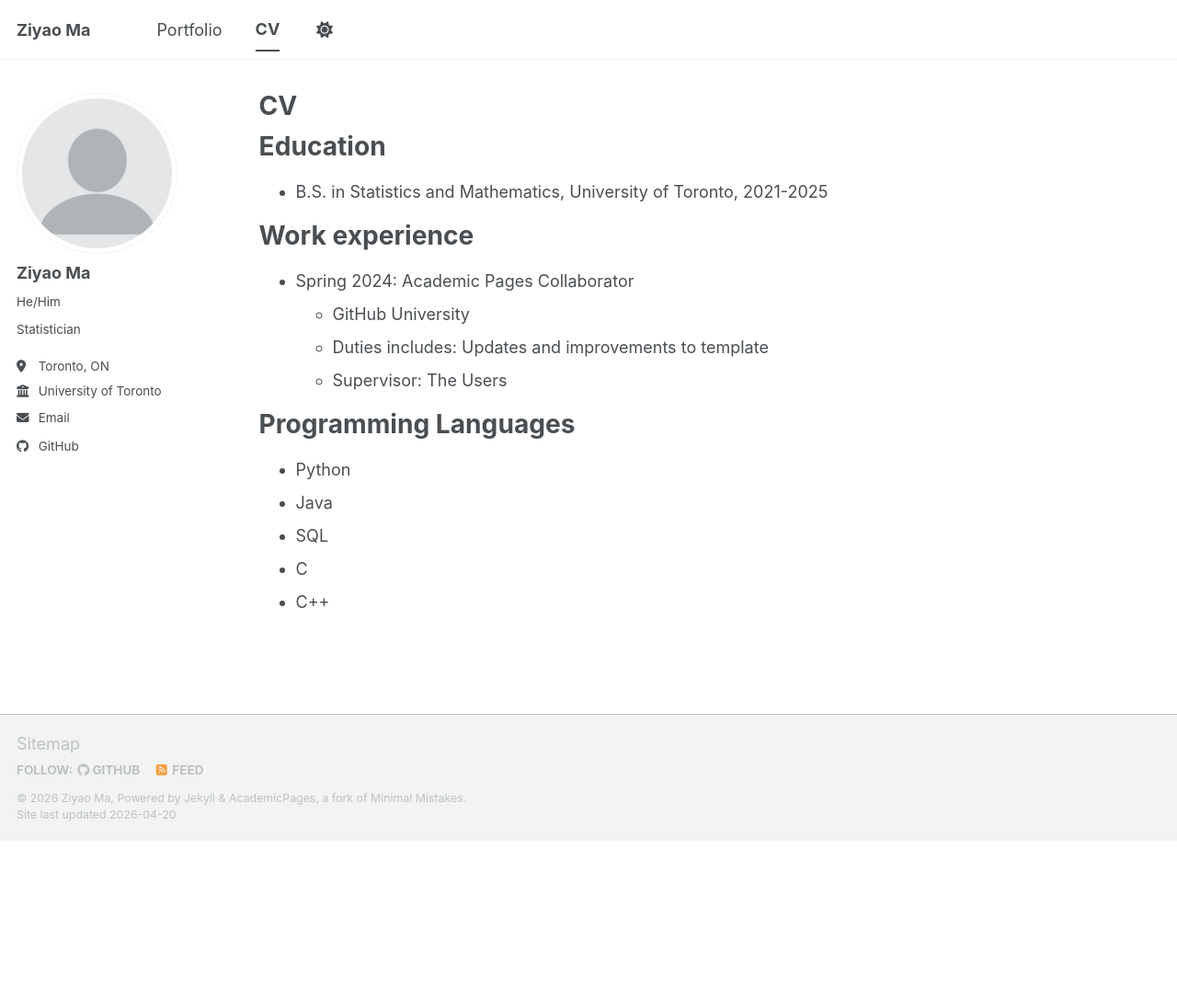
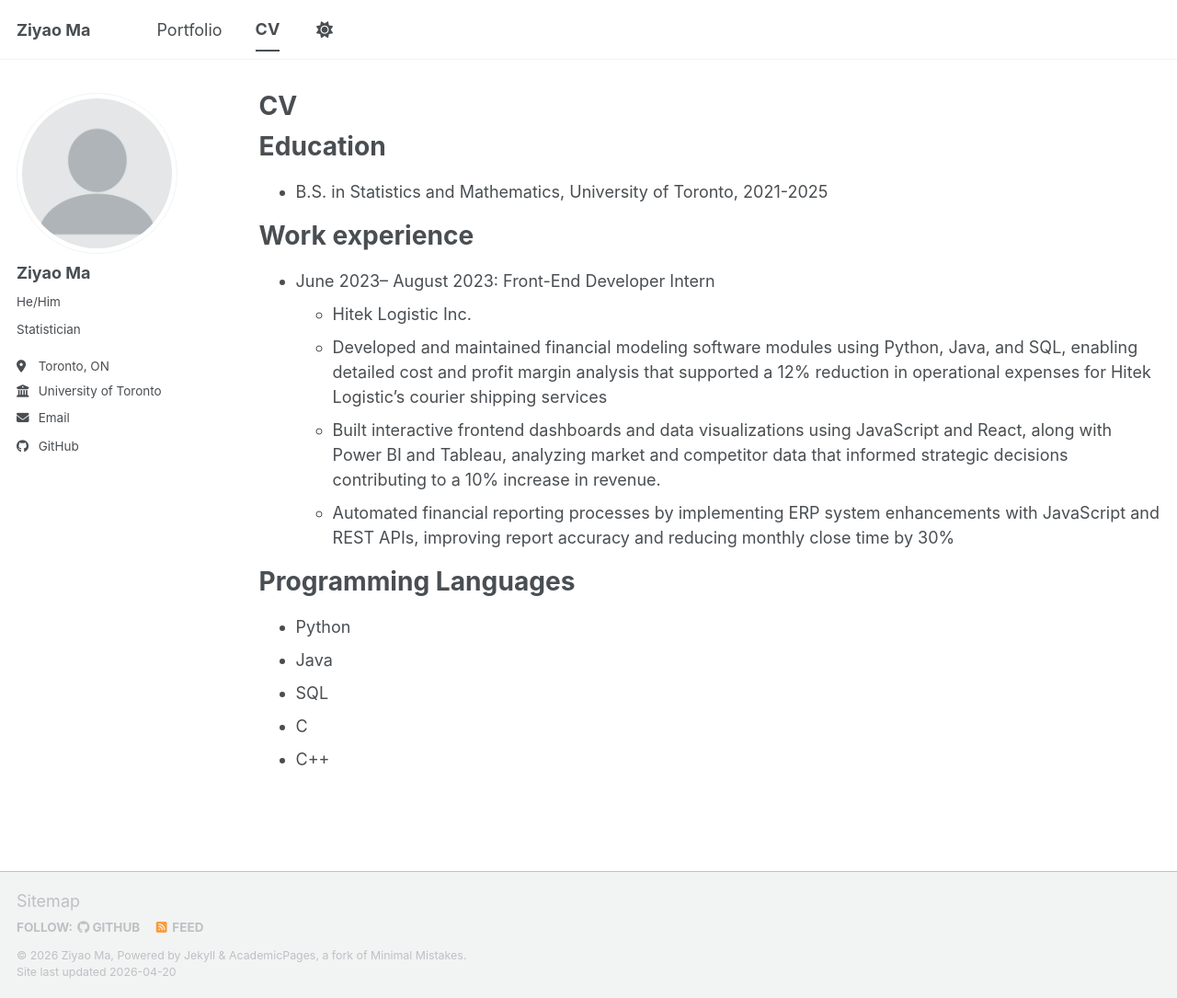
Before and after one commit to ziyaoma1/ziyaoma1.github.io, a Jekyll site: the page built from _pages/cv.md, in a window 1280 px wide and 1085 px high. Shown: the whole window at 92% size. Built offline with Jekyll 4.4.1, drawn with Linux system fonts in a browser that asks for light colours; a script bundle is joined from its source files by our own code; library files that are not in the unit come from our copies.

Commit message:
Update cv.md

```diff
--- a/_pages/cv.md
+++ b/_pages/cv.md
@@ -15,10 +15,12 @@ Education
 
 Work experience
 ======
-* Spring 2024: Academic Pages Collaborator
-  * GitHub University
-  * Duties includes: Updates and improvements to template
-  * Supervisor: The Users
+* June 2023– August 2023: Front-End Developer Intern
+  * Hitek Logistic Inc.
+  * Developed and maintained financial modeling software modules using Python, Java, and SQL, enabling detailed cost and profit margin analysis that supported a 12% reduction in operational expenses for Hitek Logistic’s courier shipping services
+  * Built interactive frontend dashboards and data visualizations using JavaScript and React, along with Power BI and Tableau, analyzing market and competitor data that informed strategic decisions contributing to a 10% increase in revenue.
+  * Automated financial reporting processes by implementing ERP system enhancements with JavaScript and REST APIs, improving report accuracy and reducing monthly close time by 30%
+
 
 Programming Languages
 ======
```
